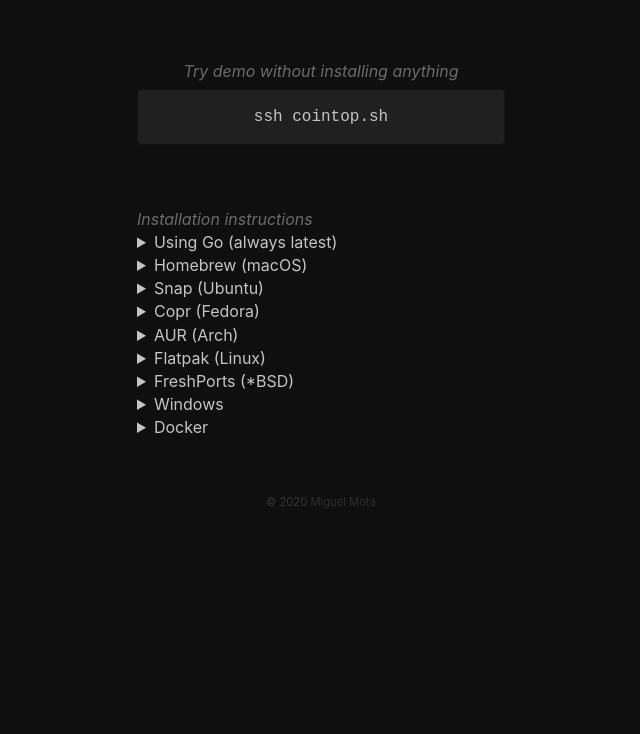
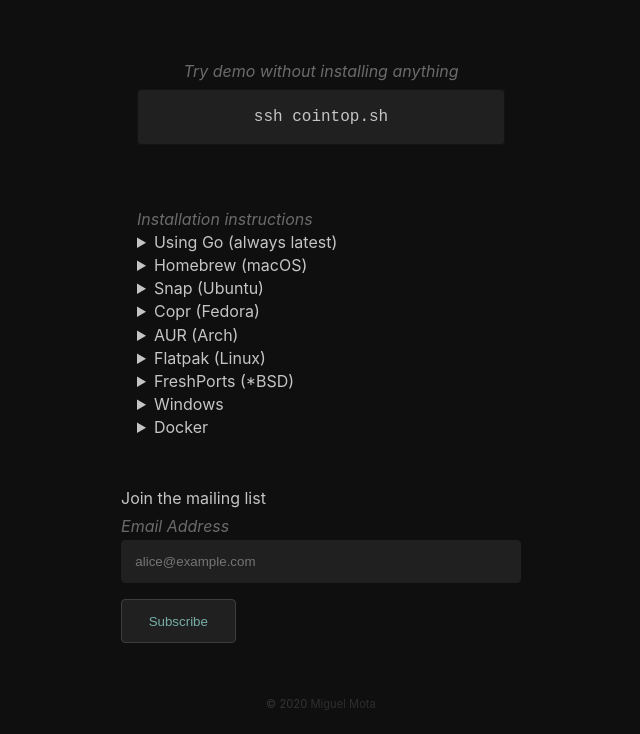
Before and after one commit to cointop-sh/cointop-sh.github.io, a plain HTML site: page index.html in a window 1280 px wide. Shown: the part 564-1298 px from the top of the page, without its empty margins (319-959 px from the left). Before the commit the page ends 1095 px from the top, so only its background shows below. Drawn offline with Linux system fonts and the light colour scheme.

Commit message:
Add mailchimp subscribe form

```diff
--- a/index.html
+++ b/index.html
@@ -127,6 +127,27 @@ docker run -it cointop/cointop
           </div>
         </details>
       </div>
+      <div class="Subscribe">
+        <!-- Begin Mailchimp Signup Form -->
+        <div id="mc_embed_signup">
+        <form action="https://cointop.us17.list-manage.com/subscribe/post?u=de587fb0e5f16636e2fe9c789&amp;id=7edb036ff0" method="post" id="mc-embedded-subscribe-form" name="mc-embedded-subscribe-form" class="validate" target="_blank" novalidate>
+          <div class="Join">Join the mailing list</div>
+          <div id="mc_embed_signup_scroll">
+            <div class="mc-field-group">
+              <label for="mce-EMAIL">Email Address </label>
+              <input type="email" value="" name="EMAIL" class="required email" id="mce-EMAIL" placeholder="alice@example.com">
+              </div>
+              <div id="mce-responses" class="clear">
+                <div class="response" id="mce-error-response" style="display:none"></div>
+                <div class="response" id="mce-success-response" style="display:none"></div>
+              </div>    <!-- real people should not fill this in and expect good things - do not remove this or risk form bot signups-->
+              <div style="position: absolute; left: -5000px;" aria-hidden="true"><input type="text" name="b_de587fb0e5f16636e2fe9c789_7edb036ff0" tabindex="-1" value=""></div>
+              <div class="clear"><input type="submit" value="Subscribe" name="subscribe" id="mc-embedded-subscribe" class="Button"></div>
+            </div>
+          </form>
+        </div>
+        <!--End mc_embed_signup-->
+      </div>
     <section>
     <footer class="Footer">
       © 2020 <a href="https://miguelmota.com/">Miguel Mota</a>
--- a/style.css
+++ b/style.css
@@ -174,6 +174,11 @@ details div {
 .Button:hover {
   color: #82bdb5;
   background: #2d2c2c;
+  cursor: pointer;
+}
+
+.Button:focus {
+  outline: 0;
 }
 
 .Footer {
@@ -194,3 +199,50 @@ details div {
   color: #ffffff9e;
   text-decoration: underline;
 }
+
+.Subscribe {
+  margin-bottom: 1em;
+  padding: 1em;
+}
+
+#mc_embed_signup {
+  max-width: 400px;
+  margin: 0 auto;
+}
+
+#mc_embed_signup .Join {
+  margin-bottom: 0.5em;
+}
+
+#mc_embed_signup label {
+  display: block;
+  margin-bottom: 0.2em;
+  opacity: 0.5;
+  font-style: italic;
+}
+
+#mc_embed_signup .mc-field-group {
+  margin-bottom: 1em;
+}
+
+#mc_embed_signup input[type="email"],
+#mc_embed_signup input[type="text"] {
+  width: 100%;
+  display: block;
+  background: #212020;
+  border: 1px solid #212020;
+  color: white;
+  padding: 1em;
+  border-radius: 4px;
+}
+
+#mc_embed_signup .clear {
+  display: flex;
+  justify-content: flex-start;
+}
+
+@media (max-width: 640px) {
+  #mc_embed_signup .clear {
+    justify-content: flex-end;
+  }
+}
```
